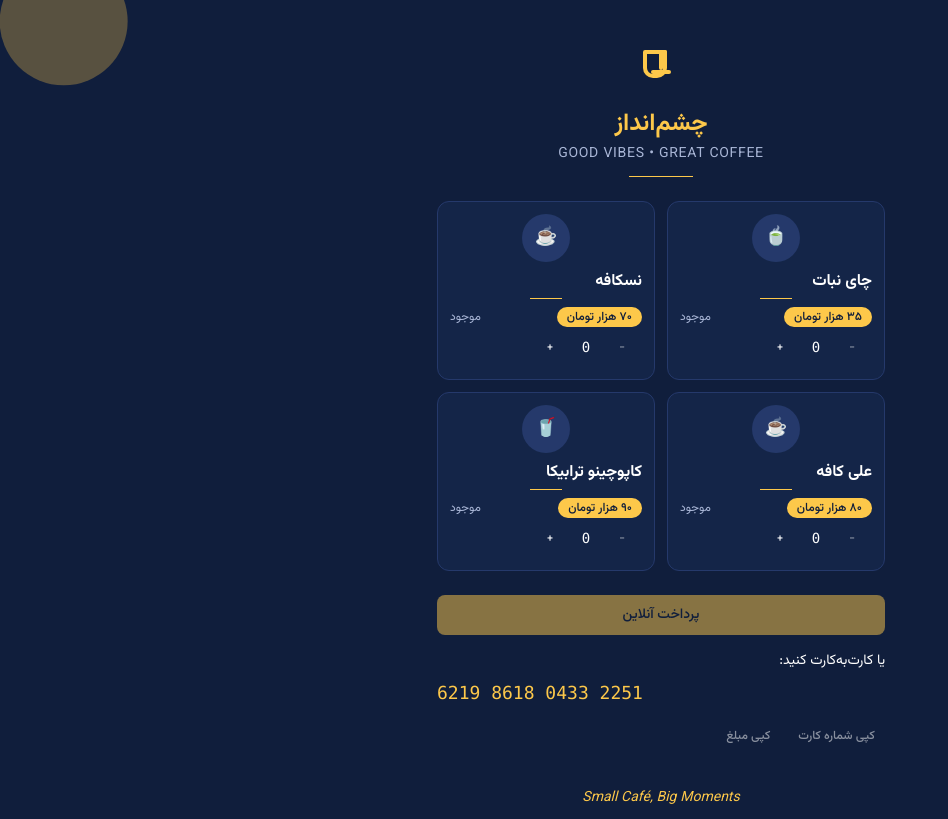
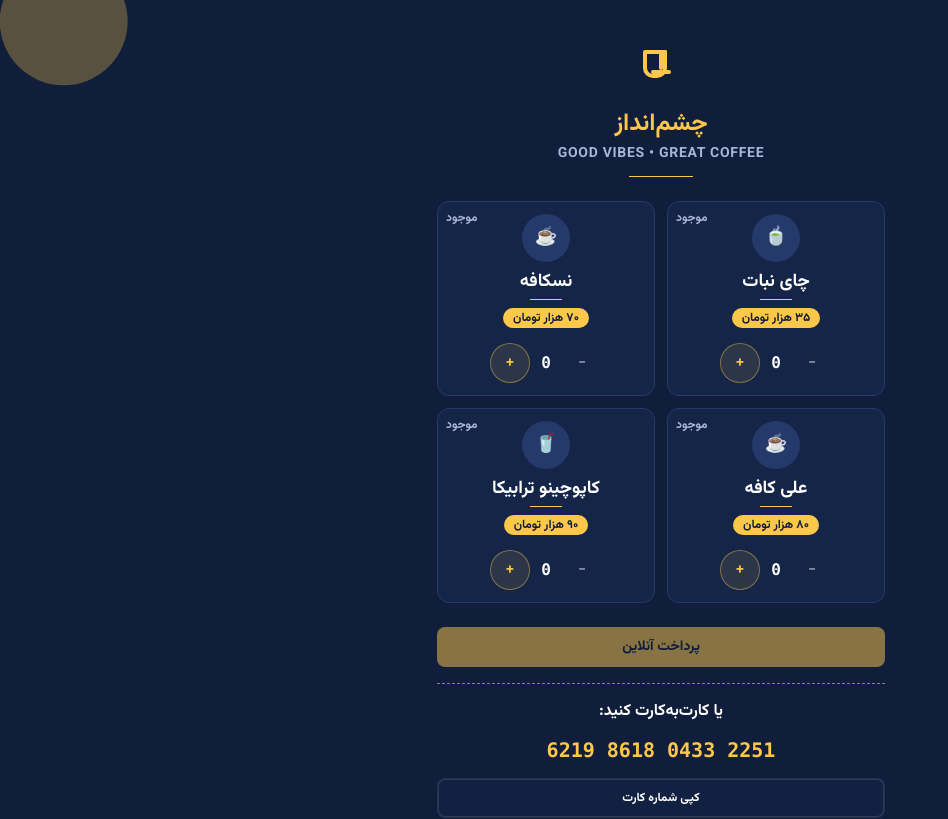
Before and after one commit to Amir-Eyni/cheshmandaz-menu, a Next.js app: page / in a window 1280 px wide. Shown: the top 819 px of the page, without its empty margins (0-948 px from the left). Built offline with nearby package versions, Linux system fonts and the light colour scheme; no server answers.

Commit message:
ui polish: centered cards, accent stepper, glass buttons

```diff
--- a/src/app/globals.css
+++ b/src/app/globals.css
@@ -20,6 +20,17 @@
 }
 
 /*
+ * Every weight renders bold. The utilities (font-medium, font-semibold,
+ * font-bold) read these variables, so redefining them here makes the whole
+ * app bold without touching a single component.
+ */
+@theme {
+  --font-weight-medium: 700;
+  --font-weight-semibold: 700;
+  --font-weight-bold: 700;
+}
+
+/*
  * Minimum touch target. The plan requires 40px for every tap target on
  * mobile, which is larger than the default padding of the small button.
  */
@@ -37,6 +48,8 @@
 
   body {
     margin: 0;
+    /* Bold by default, so text without an explicit weight is bold too. */
+    font-weight: 700;
     /* Keep content clear of notches and the home indicator (viewport-fit=cover). */
     padding-left: env(safe-area-inset-left);
     padding-right: env(safe-area-inset-right);
--- a/src/components/ui/Button.tsx
+++ b/src/components/ui/Button.tsx
@@ -2,8 +2,8 @@ import type { ButtonHTMLAttributes } from "react";
 
 export interface ButtonProps extends ButtonHTMLAttributes<HTMLButtonElement> {
   children: React.ReactNode;
-  variant?: "primary" | "outline" | "ghost";
-  size?: "sm" | "md";
+  variant?: "primary" | "outline" | "ghost" | "glass" | "accent";
+  size?: "sm" | "md" | "icon";
 }
 
 export function Button({
@@ -14,16 +14,32 @@ export function Button({
   disabled,
   ...props
 }: ButtonProps) {
+  // The shape lives in the variant, not in the base, so a variant can pick
+  // its own radius (rounded-lg vs rounded-full) without a utility conflict.
   const base =
-    "inline-flex items-center justify-center rounded-lg font-medium transition-colors tap-target focus-visible:outline-none focus-visible:ring-2 focus-visible:ring-accent";
+    "inline-flex items-center justify-center font-medium transition-colors tap-target focus-visible:outline-none focus-visible:ring-2 focus-visible:ring-accent";
   const variants = {
-    primary: "bg-accent text-on-accent hover:opacity-90 disabled:opacity-50 disabled:pointer-events-none",
-    outline: "border border-border text-text hover:bg-card disabled:opacity-50 disabled:pointer-events-none",
-    ghost: "text-text hover:bg-card disabled:opacity-50 disabled:pointer-events-none",
+    primary:
+      "rounded-lg bg-accent text-on-accent hover:opacity-90 disabled:opacity-50 disabled:pointer-events-none",
+    outline:
+      "rounded-lg border border-border text-text hover:bg-card disabled:opacity-50 disabled:pointer-events-none",
+    ghost:
+      "rounded-lg text-text hover:bg-card disabled:opacity-50 disabled:pointer-events-none",
+    // Frosted glass: translucent card colour, hairline border, blurred backdrop
+    // and a thin accent edge that reads as a light reflection. Built only from
+    // theme tokens, so it follows the palette in src/config/site.ts.
+    glass:
+      "rounded-lg bg-card/55 border border-border/70 ring-1 ring-inset ring-accent/15 backdrop-blur-sm text-text hover:bg-card/75 disabled:opacity-50 disabled:pointer-events-none",
+    // Soft accent: a circular chip with a faint accent fill and a brighter
+    // accent edge, used for the "add" action next to a plain ghost button.
+    accent:
+      "rounded-full bg-accent/10 text-accent ring-1 ring-inset ring-accent/40 hover:bg-accent/20 disabled:opacity-50 disabled:pointer-events-none",
   };
   const sizes = {
     sm: "px-2.5 py-1.5 text-xs",
     md: "px-4 py-2 text-sm",
+    // Square icon button, 40x40, with a larger glyph.
+    icon: "w-10 h-10 p-0 text-base",
   };
   return (
     <button
--- a/src/components/ui/Toast.tsx
+++ b/src/components/ui/Toast.tsx
@@ -29,16 +29,16 @@ export function Toast({ open, message, onClose }: ToastProps) {
   }
   return (
     <div
-      className="fixed bottom-[max(1rem,env(safe-area-inset-bottom))] left-1/2 -translate-x-1/2 max-w-xs z-50"
+      className="fixed bottom-[max(1rem,env(safe-area-inset-bottom))] left-1/2 -translate-x-1/2 max-w-xs z-50 flex flex-col items-center gap-2"
       role="status"
       aria-live="polite"
     >
-      <div className="bg-card border border-border text-text rounded-lg px-4 py-3 shadow-lg">
+      <div className="bg-card border border-border text-text rounded-lg px-4 py-3 shadow-lg text-center">
         {message}
       </div>
       <button
         onClick={() => closeRef.current()}
-        className="mt-2 text-xs text-muted hover:text-text"
+        className="text-xs text-muted hover:text-text"
         aria-label={fa.toast.closeLabel}
       >
         {fa.toast.close}
--- a/src/features/cart/QuantityStepper.tsx
+++ b/src/features/cart/QuantityStepper.tsx
@@ -17,23 +17,23 @@ export function QuantityStepper({
   disabled,
 }: QuantityStepperProps) {
   return (
-    <div className="flex items-center gap-1 w-full max-w-xs mx-auto">
+    <div className="flex items-center justify-center gap-1 w-full max-w-xs mx-auto">
       <Button
         variant="ghost"
+        size="icon"
         onClick={onRemove}
         disabled={disabled || qty === 0}
         aria-label={fa.aria.remove(name)}
-        size="sm"
       >
         −
       </Button>
-      <span className="w-6 text-center text-sm font-mono">{qty}</span>
+      <span className="w-6 text-center text-base font-mono">{qty}</span>
       <Button
-        variant="ghost"
+        variant="accent"
+        size="icon"
         onClick={onAdd}
         disabled={disabled}
         aria-label={fa.aria.add(name)}
-        size="sm"
       >
         +
       </Button>
--- a/src/features/menu/MenuCard.tsx
+++ b/src/features/menu/MenuCard.tsx
@@ -42,15 +42,21 @@ export function MenuCard({ item, qty, onAdd, onRemove }: MenuCardProps) {
         <Pill className="absolute top-2 right-2">{item.badge}</Pill>
       )}
 
-      <h3 className="text-text font-bold text-base mb-1">{item.name}</h3>
+      <span
+        className="absolute top-2 left-2 text-xs text-muted"
+        aria-hidden="true"
+      >
+        {isSoldOut ? fa.menu.soldOut : fa.menu.available}
+      </span>
+
+      <h3 className="text-text font-bold text-lg text-center leading-snug mb-1">
+        {item.name}
+      </h3>
 
       <div className="w-8 h-px bg-accent mx-auto mb-2" />
 
-      <div className="flex items-center justify-between w-full">
+      <div className="flex items-center justify-center w-full mb-[15px]">
         <Pill>{formatThousandToman(item.price)}</Pill>
-        <span className="text-xs text-muted" aria-hidden="true">
-          {isSoldOut ? fa.menu.soldOut : fa.menu.available}
-        </span>
       </div>
 
       <QuantityStepper
--- a/src/features/payment/PaymentSection.tsx
+++ b/src/features/payment/PaymentSection.tsx
@@ -14,10 +14,16 @@ export function PaymentSection({ total, lines }: PaymentSectionProps) {
 
   return (
     <section id="payment" aria-label={fa.payment.sectionTitle} className="mt-6 space-y-4 scroll-mt-4">
-      {methods.map((id) => {
+      {methods.map((id, index) => {
         const { Component } = paymentRegistry[id];
         return (
           <div key={id}>
+            {index > 0 && (
+              <div
+                className="mb-4 border-t border-dashed border-accent/60"
+                aria-hidden="true"
+              />
+            )}
             <Component total={total} lines={lines} />
           </div>
         );
--- a/src/features/payment/providers/CardToCard.tsx
+++ b/src/features/payment/providers/CardToCard.tsx
@@ -42,31 +42,31 @@ export function CardToCard({ total }: CardToCardProps) {
 
   return (
     <>
-      <div className="space-y-2">
-        <p className="text-text text-sm">{fa.payment.cardToCard}</p>
-        <div className="ltr text-left">
+      <div className="space-y-3 text-center">
+        <p className="text-text text-base font-semibold">{fa.payment.cardToCard}</p>
+        <div className="ltr text-center">
           <span
             dir="ltr"
-            className="text-lg font-mono text-accent select-text"
+            className="text-xl font-mono text-accent select-text"
             aria-label={payment.cardToCard.cardNumber}
           >
             {formattedCard}
           </span>
         </div>
-        <div className="flex gap-2">
+        <div className="flex flex-col gap-2">
           <Button
             onClick={copyCard}
-            disabled={total === 0}
-            variant="ghost"
+            variant="glass"
             size="sm"
+            className="w-full"
           >
             {fa.payment.copyCard}
           </Button>
           <Button
             onClick={copyAmount}
-            disabled={total === 0}
-            variant="ghost"
+            variant="glass"
             size="sm"
+            className="w-full"
           >
             {fa.payment.copyAmount}
           </Button>
```
